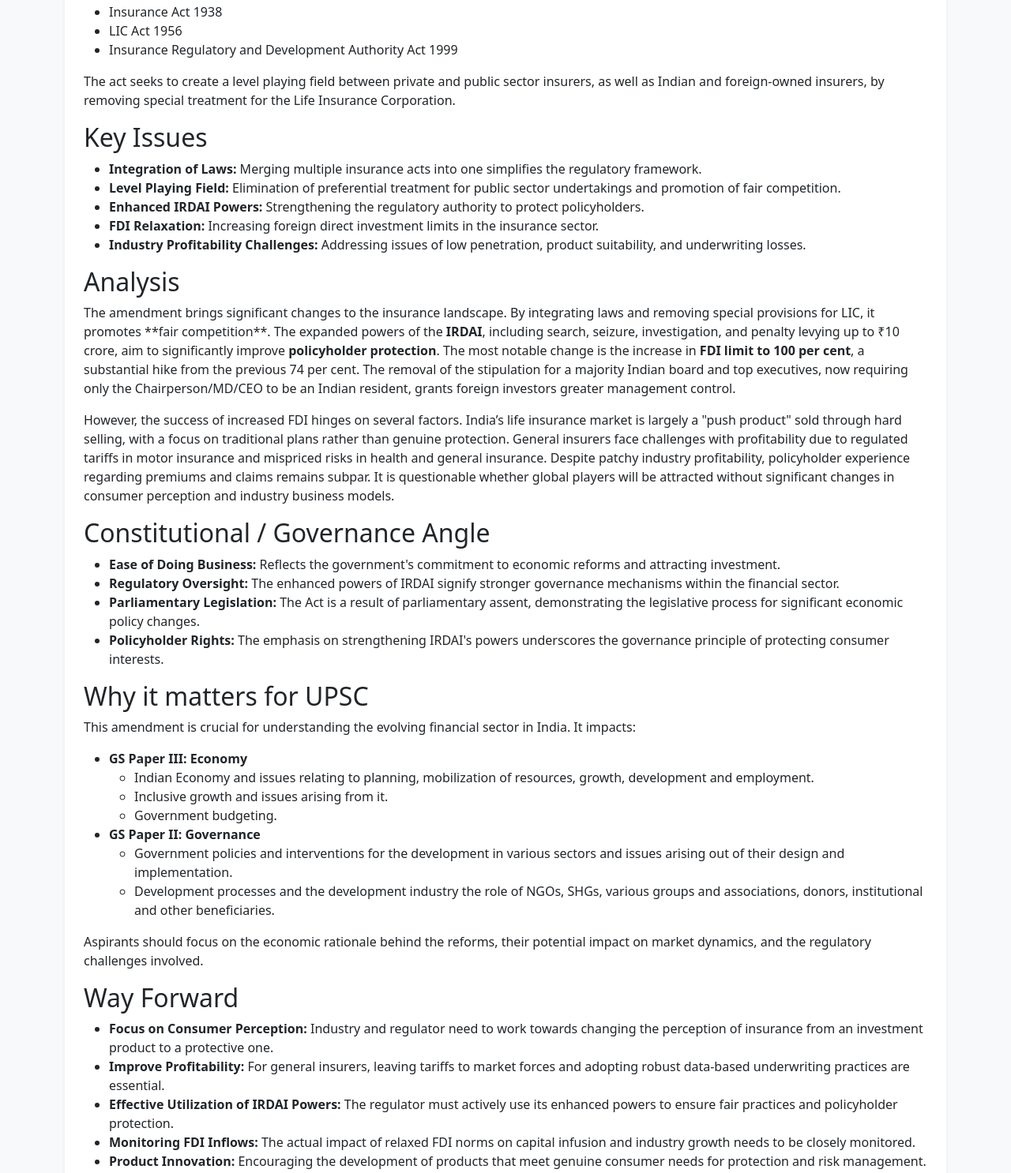
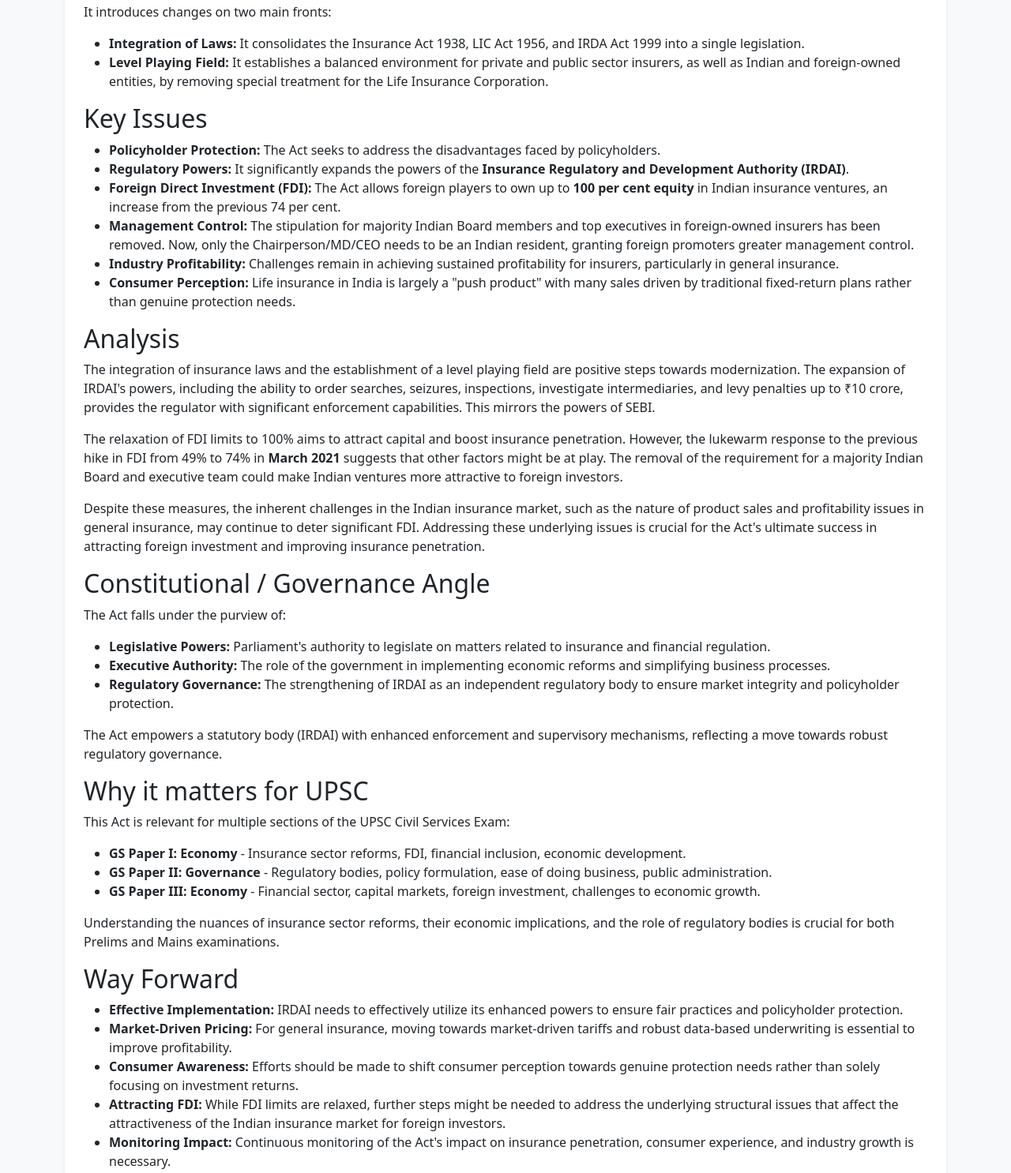
Before and after one commit to thetga/aspirion-ca, a plain HTML site: page editorials/2025/12/fdi-relaxations-alone-will-not-attract-insurance-players.html in a window 1280 px wide. Shown: the part 211-1697 px from the top of the page at 79% size. Drawn offline with nearby package versions, Linux system fonts and the light colour scheme.

Commit message:
Add editorial: FDI relaxations alone will not attract insurance players

```diff
--- a/editorials/2025/12/fdi-relaxations-alone-will-not-attract-insurance-players.html
+++ b/editorials/2025/12/fdi-relaxations-alone-will-not-attract-insurance-players.html
@@ -19,71 +19,63 @@
   <article class="bg-white p-4 rounded shadow-sm">
     <section>
     <h2>Background</h2>
-    <p>The <strong>Sabka Bima Sabki Raksha (Amendment of Insurance Laws) Act</strong> aims to simplify India’s insurance laws and improve ease of doing business. It integrates three key acts into a single legislation:
-        <ul>
-            <li>Insurance Act 1938</li>
-            <li>LIC Act 1956</li>
-            <li>Insurance Regulatory and Development Authority Act 1999</li>
-        </ul>
-    The act seeks to create a level playing field between private and public sector insurers, as well as Indian and foreign-owned insurers, by removing special treatment for the Life Insurance Corporation.</p>
+    <p>The <strong>Sabka Bima Sabki Raksha (Amendment of Insurance Laws) Act</strong>, recently passed by Parliament, aims to simplify India's insurance laws and enhance the ease of doing business.</p>
+    <p>It introduces changes on two main fronts:</p>
+    <ul>
+        <li><strong>Integration of Laws:</strong> It consolidates the Insurance Act 1938, LIC Act 1956, and IRDA Act 1999 into a single legislation.</li>
+        <li><strong>Level Playing Field:</strong> It establishes a balanced environment for private and public sector insurers, as well as Indian and foreign-owned entities, by removing special treatment for the Life Insurance Corporation.</li>
+    </ul>
 </section>
 
 <section>
     <h2>Key Issues</h2>
     <ul>
-        <li><strong>Integration of Laws:</strong> Merging multiple insurance acts into one simplifies the regulatory framework.</li>
-        <li><strong>Level Playing Field:</strong> Elimination of preferential treatment for public sector undertakings and promotion of fair competition.</li>
-        <li><strong>Enhanced IRDAI Powers:</strong> Strengthening the regulatory authority to protect policyholders.</li>
-        <li><strong>FDI Relaxation:</strong> Increasing foreign direct investment limits in the insurance sector.</li>
-        <li><strong>Industry Profitability Challenges:</strong> Addressing issues of low penetration, product suitability, and underwriting losses.</li>
+        <li><strong>Policyholder Protection:</strong> The Act seeks to address the disadvantages faced by policyholders.</li>
+        <li><strong>Regulatory Powers:</strong> It significantly expands the powers of the <strong>Insurance Regulatory and Development Authority (IRDAI)</strong>.</li>
+        <li><strong>Foreign Direct Investment (FDI):</strong> The Act allows foreign players to own up to <strong>100 per cent equity</strong> in Indian insurance ventures, an increase from the previous 74 per cent.</li>
+        <li><strong>Management Control:</strong> The stipulation for majority Indian Board members and top executives in foreign-owned insurers has been removed. Now, only the Chairperson/MD/CEO needs to be an Indian resident, granting foreign promoters greater management control.</li>
+        <li><strong>Industry Profitability:</strong> Challenges remain in achieving sustained profitability for insurers, particularly in general insurance.</li>
+        <li><strong>Consumer Perception:</strong> Life insurance in India is largely a "push product" with many sales driven by traditional fixed-return plans rather than genuine protection needs.</li>
     </ul>
 </section>
 
 <section>
     <h2>Analysis</h2>
-    <p>The amendment brings significant changes to the insurance landscape. By integrating laws and removing special provisions for LIC, it promotes **fair competition**. The expanded powers of the <strong>IRDAI</strong>, including search, seizure, investigation, and penalty levying up to ₹10 crore, aim to significantly improve <strong>policyholder protection</strong>. The most notable change is the increase in <strong>FDI limit to 100 per cent</strong>, a substantial hike from the previous 74 per cent. The removal of the stipulation for a majority Indian board and top executives, now requiring only the Chairperson/MD/CEO to be an Indian resident, grants foreign investors greater management control.</p>
-    <p>However, the success of increased FDI hinges on several factors. India’s life insurance market is largely a "push product" sold through hard selling, with a focus on traditional plans rather than genuine protection. General insurers face challenges with profitability due to regulated tariffs in motor insurance and mispriced risks in health and general insurance. Despite patchy industry profitability, policyholder experience regarding premiums and claims remains subpar. It is questionable whether global players will be attracted without significant changes in consumer perception and industry business models.</p>
+    <p>The integration of insurance laws and the establishment of a level playing field are positive steps towards modernization. The expansion of IRDAI's powers, including the ability to order searches, seizures, inspections, investigate intermediaries, and levy penalties up to ₹10 crore, provides the regulator with significant enforcement capabilities. This mirrors the powers of SEBI.</p>
+    <p>The relaxation of FDI limits to 100% aims to attract capital and boost insurance penetration. However, the lukewarm response to the previous hike in FDI from 49% to 74% in <strong>March 2021</strong> suggests that other factors might be at play. The removal of the requirement for a majority Indian Board and executive team could make Indian ventures more attractive to foreign investors.</p>
+    <p>Despite these measures, the inherent challenges in the Indian insurance market, such as the nature of product sales and profitability issues in general insurance, may continue to deter significant FDI. Addressing these underlying issues is crucial for the Act's ultimate success in attracting foreign investment and improving insurance penetration.</p>
 </section>
 
 <section>
     <h2>Constitutional / Governance Angle</h2>
+    <p>The Act falls under the purview of:</p>
     <ul>
-        <li><strong>Ease of Doing Business:</strong> Reflects the government's commitment to economic reforms and attracting investment.</li>
-        <li><strong>Regulatory Oversight:</strong> The enhanced powers of IRDAI signify stronger governance mechanisms within the financial sector.</li>
-        <li><strong>Parliamentary Legislation:</strong> The Act is a result of parliamentary assent, demonstrating the legislative process for significant economic policy changes.</li>
-        <li><strong>Policyholder Rights:</strong> The emphasis on strengthening IRDAI's powers underscores the governance principle of protecting consumer interests.</li>
+        <li><strong>Legislative Powers:</strong> Parliament's authority to legislate on matters related to insurance and financial regulation.</li>
+        <li><strong>Executive Authority:</strong> The role of the government in implementing economic reforms and simplifying business processes.</li>
+        <li><strong>Regulatory Governance:</strong> The strengthening of IRDAI as an independent regulatory body to ensure market integrity and policyholder protection.</li>
     </ul>
+    <p>The Act empowers a statutory body (IRDAI) with enhanced enforcement and supervisory mechanisms, reflecting a move towards robust regulatory governance.</p>
 </section>
 
 <section>
     <h2>Why it matters for UPSC</h2>
-    <p>This amendment is crucial for understanding the evolving financial sector in India. It impacts:</p>
+    <p>This Act is relevant for multiple sections of the UPSC Civil Services Exam:</p>
     <ul>
-        <li><strong>GS Paper III: Economy</strong>
-            <ul>
-                <li>Indian Economy and issues relating to planning, mobilization of resources, growth, development and employment.</li>
-                <li>Inclusive growth and issues arising from it.</li>
-                <li>Government budgeting.</li>
-            </ul>
-        </li>
-        <li><strong>GS Paper II: Governance</strong>
-            <ul>
-                <li>Government policies and interventions for the development in various sectors and issues arising out of their design and implementation.</li>
-                <li>Development processes and the development industry the role of NGOs, SHGs, various groups and associations, donors, institutional and other beneficiaries.</li>
-            </ul>
-        </li>
+        <li><strong>GS Paper I: Economy</strong> - Insurance sector reforms, FDI, financial inclusion, economic development.</li>
+        <li><strong>GS Paper II: Governance</strong> - Regulatory bodies, policy formulation, ease of doing business, public administration.</li>
+        <li><strong>GS Paper III: Economy</strong> - Financial sector, capital markets, foreign investment, challenges to economic growth.</li>
     </ul>
-    <p>Aspirants should focus on the economic rationale behind the reforms, their potential impact on market dynamics, and the regulatory challenges involved.</p>
+    <p>Understanding the nuances of insurance sector reforms, their economic implications, and the role of regulatory bodies is crucial for both Prelims and Mains examinations.</p>
 </section>
 
 <section>
     <h2>Way Forward</h2>
     <ul>
-        <li><strong>Focus on Consumer Perception:</strong> Industry and regulator need to work towards changing the perception of insurance from an investment product to a protective one.</li>
-        <li><strong>Improve Profitability:</strong> For general insurers, leaving tariffs to market forces and adopting robust data-based underwriting practices are essential.</li>
-        <li><strong>Effective Utilization of IRDAI Powers:</strong> The regulator must actively use its enhanced powers to ensure fair practices and policyholder protection.</li>
-        <li><strong>Monitoring FDI Inflows:</strong> The actual impact of relaxed FDI norms on capital infusion and industry growth needs to be closely monitored.</li>
-        <li><strong>Product Innovation:</strong> Encouraging the development of products that meet genuine consumer needs for protection and risk management.</li>
+        <li><strong>Effective Implementation:</strong> IRDAI needs to effectively utilize its enhanced powers to ensure fair practices and policyholder protection.</li>
+        <li><strong>Market-Driven Pricing:</strong> For general insurance, moving towards market-driven tariffs and robust data-based underwriting is essential to improve profitability.</li>
+        <li><strong>Consumer Awareness:</strong> Efforts should be made to shift consumer perception towards genuine protection needs rather than solely focusing on investment returns.</li>
+        <li><strong>Attracting FDI:</strong> While FDI limits are relaxed, further steps might be needed to address the underlying structural issues that affect the attractiveness of the Indian insurance market for foreign investors.</li>
+        <li><strong>Monitoring Impact:</strong> Continuous monitoring of the Act's impact on insurance penetration, consumer experience, and industry growth is necessary.</li>
     </ul>
 </section>
     <hr>
```
